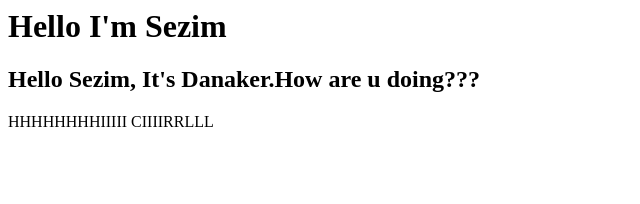
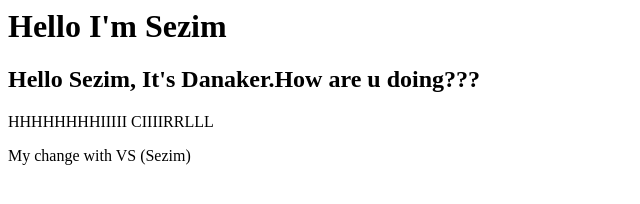
Before and after one commit to Sezima/just, a plain HTML site: page index.html in a window 1280 px wide. Shown: the whole page, without its empty margins (0-640 px from the left). Drawn offline with Linux system fonts and the light colour scheme.

Commit message:
with VS (sezim)

```diff
--- a/index.html
+++ b/index.html
@@ -1,3 +1,5 @@
-<h1> Hello I'm Sezim</h1>
+<h1>Hello I'm Sezim</h1>
 <h2>Hello Sezim, It's Danaker.How are u doing???</h2>
 <p>HHHHHHHHIIIII CIIIIRRLLL</p>
+
+<p>My change with VS (Sezim)</p>
```
